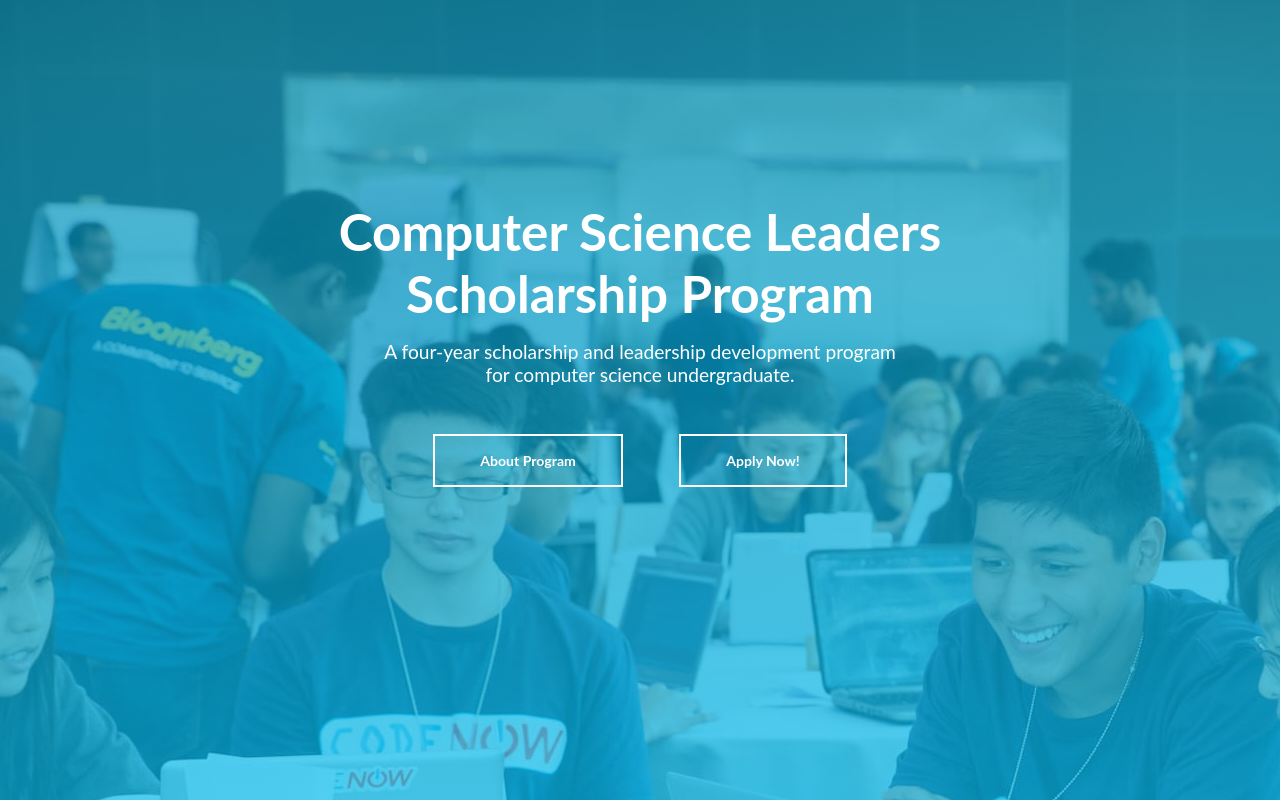
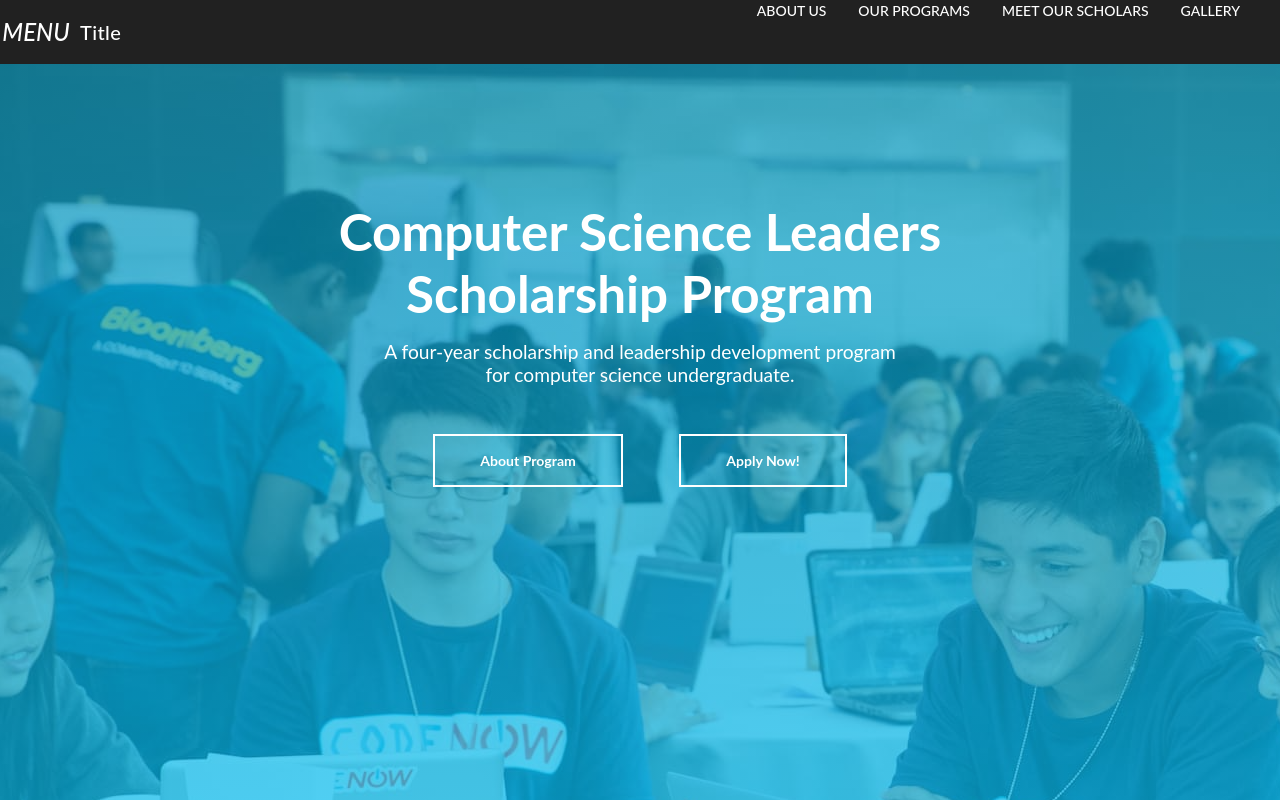
Before and after one commit to afahmip/csl-web-revamp, a Vue app: page / in a window 1280 px wide. Shown: the top 800 px of the page. Built offline with nearby package versions, Linux system fonts and the light colour scheme.

Commit message:
Create base navbar

```diff
--- a/src/App.vue
+++ b/src/App.vue
@@ -1,5 +1,6 @@
 <template>
   <div id="app">
+    <Navbar/>
     <router-view></router-view>
     <Footer/>
   </div>
@@ -9,6 +10,7 @@
 import VueRouter from 'vue-router';
 import Home from './components/pages/Home.vue';
 import Footer from './components/partials/Footer.vue';
+import Navbar from './components/partials/Navbar.vue';
 
 const routes = [
   {path: '/', component: Home},
@@ -25,6 +27,7 @@ export default {
   components: {
     Home,
     Footer,
+    Navbar,
   }
 }
 </script>
--- /dev/null
+++ b/src/components/partials/Navbar.vue
@@ -0,0 +1,69 @@
+<template>
+  <div>
+    <v-toolbar color="primary" dark fixed app flat>
+      <v-toolbar-side-icon></v-toolbar-side-icon>
+      <v-toolbar-title>Title</v-toolbar-title>
+      <v-spacer></v-spacer>
+      <v-toolbar-items class="hidden-sm-and-down">
+        <router-link
+          v-for="link in links"
+          :key="link.title"
+          :to="link.link"
+        >
+          <v-btn flat>
+            {{link.title}}
+          </v-btn>
+        </router-link>
+      </v-toolbar-items>
+    </v-toolbar>
+  </div>
+</template>
+
+<script>
+export default {
+  name: 'Navbar',
+  data() {
+    return {
+      links: [
+        {
+          title: 'About Us',
+          link: '/about-us',
+          children: []
+        },
+        {
+          title: 'Our Programs',
+          link: '/programs',
+          children: []
+        },
+        {
+          title: 'Meet Our Scholars',
+          link: '',
+          children: [
+            {
+              title: 'CSLeaders Scholars',
+              link: '/csl-scholars',
+              children: []
+            },
+            {
+              title: 'Scholars Profile',
+              link: '/scholars-profile',
+              children: []
+            }
+          ]
+        },
+        {
+          title: 'Gallery',
+          link: '/gallery',
+          children: []
+        }
+      ]
+    }
+  }
+}
+</script>
+
+<style lang="scss" scoped>
+a {
+  text-decoration: none;
+}
+</style>
```
Also changed, not shown: src/components/HelloWorld.vue (deleted, +0 -58 lines).
